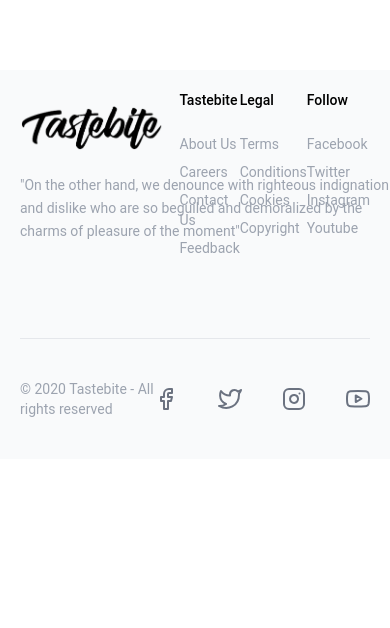
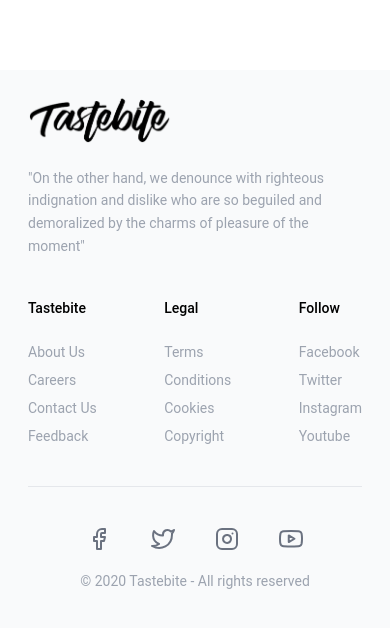
Before and after one commit to abdallamfathy/clouds-task, a React (Vite) app: page / in a window 390 px wide. Shown: the part 266-894 px from the top of the page. Before the commit the page ends 844 px from the top, so only its background shows below. Built offline with nearby package versions, Linux system fonts and the light colour scheme; no server answers.

Commit message:
make footer responsive

```diff
--- a/src/components/Layout/Footer/Footer.tsx
+++ b/src/components/Layout/Footer/Footer.tsx
@@ -1,54 +1,79 @@
-import React from 'react'
-import logo from '../../../assets/images/logo.png'
-import { FiFacebook, FiInstagram, FiTwitter, FiYoutube } from 'react-icons/fi'
+import React from "react";
+import logo from "../../../assets/images/logo.png";
+import { FiFacebook, FiInstagram, FiTwitter, FiYoutube } from "react-icons/fi";
 
 const Footer: React.FC = () => {
   return (
-    <div className='flex flex-col bg-gray-50 2xl:px-40 xl:px-20 lg:px-10 px-5 lg:pt-24 py-5 mt-20 '>
-        <div className='flex justify-between items-center w-full border-b border-gray-200 pb-20'>
-                <div className='w-1/2 flex flex-col gap-6'>
-                    <img src={logo} alt="logo" className='w-36' />
-                    <p className='text-gray-400 w-96 leading-relaxed text-sm'>"On the other hand, we denounce with righteous indignation and dislike who are so beguiled and demoralized by the charms of pleasure of the moment"</p>
+    <div className="flex flex-col bg-gray-50 2xl:px-40 xl:px-20 lg:px-10 p-7 lg:pt-24  mt-20 ">
+      <div className="flex md:flex-row flex-col justify-between items-center max-md:gap-10 w-full border-b border-gray-200 md:pb-20 pb-10">
+        <div className="md:w-1/2 flex flex-col gap-6">
+          <img src={logo} alt="logo" className="w-36" />
+          <p className="text-gray-400 md:w-96 leading-relaxed text-sm">
+            "On the other hand, we denounce with righteous indignation and
+            dislike who are so beguiled and demoralized by the charms of
+            pleasure of the moment"
+          </p>
         </div>
-                <div className='w-1/2 flex justify-end 2xl:gap-40 xl:gap-36 lg:gap-28 md:gap-20 self-end text-sm'>
-                    <div className=' flex flex-col  gap-2'>
-                        <h2 className='font-[500] mb-4'>Tastebite</h2>
-                        <p className='hover:underline cursor-pointer hover:underline-offset-4 text-gray-400 text-sm'>About Us</p>
-                        <p className='hover:underline cursor-pointer hover:underline-offset-4 text-gray-400 text-sm'>Careers</p>
-                        <p className='hover:underline cursor-pointer hover:underline-offset-4 text-gray-400 text-sm'>Contact Us</p>
-                        <p className='hover:underline cursor-pointer hover:underline-offset-4 text-gray-400 text-sm'>Feedback</p>
-
+        <div className="md:w-1/2 flex   justify-end 2xl:gap-40 xl:gap-36 lg:gap-28 md:gap-20 max-md:justify-between w-full md:self-end text-sm">
+          <div className=" flex flex-col  gap-2">
+            <h2 className="font-[500] mb-4">Tastebite</h2>
+            <p className="hover:underline cursor-pointer hover:underline-offset-4 text-gray-400 text-sm">
+              About Us
+            </p>
+            <p className="hover:underline cursor-pointer hover:underline-offset-4 text-gray-400 text-sm">
+              Careers
+            </p>
+            <p className="hover:underline cursor-pointer hover:underline-offset-4 text-gray-400 text-sm">
+              Contact Us
+            </p>
+            <p className="hover:underline cursor-pointer hover:underline-offset-4 text-gray-400 text-sm">
+              Feedback
+            </p>
           </div>
-                    <div className=' flex flex-col  gap-2'>
-                        <h2 className='font-[500] mb-4'>Legal</h2>
-                        <p className='hover:underline cursor-pointer hover:underline-offset-4 text-gray-400 text-sm'>Terms</p>
-                        <p className='hover:underline cursor-pointer hover:underline-offset-4 text-gray-400 text-sm'>Conditions</p>
-                        <p className='hover:underline cursor-pointer hover:underline-offset-4 text-gray-400 text-sm'>Cookies</p>
-                        <p className='hover:underline cursor-pointer hover:underline-offset-4 text-gray-400 text-sm'>Copyright</p>
-
+          <div className=" flex flex-col  gap-2">
+            <h2 className="font-[500] mb-4">Legal</h2>
+            <p className="hover:underline cursor-pointer hover:underline-offset-4 text-gray-400 text-sm">
+              Terms
+            </p>
+            <p className="hover:underline cursor-pointer hover:underline-offset-4 text-gray-400 text-sm">
+              Conditions
+            </p>
+            <p className="hover:underline cursor-pointer hover:underline-offset-4 text-gray-400 text-sm">
+              Cookies
+            </p>
+            <p className="hover:underline cursor-pointer hover:underline-offset-4 text-gray-400 text-sm">
+              Copyright
+            </p>
           </div>
-                    <div className='    flex flex-col  gap-2'>
-                        <h2 className='font-[500] mb-4'>Follow</h2>
-                        <p className='hover:underline cursor-pointer hover:underline-offset-4 text-gray-400 text-sm'>Facebook</p>
-                        <p className='hover:underline cursor-pointer hover:underline-offset-4 text-gray-400 text-sm'>Twitter</p>
-                        <p className='hover:underline cursor-pointer hover:underline-offset-4 text-gray-400 text-sm'>Instagram</p>
-                        <p className='hover:underline cursor-pointer hover:underline-offset-4 text-gray-400 text-sm'>Youtube</p>
-
+          <div className="    flex flex-col  gap-2">
+            <h2 className="font-[500] mb-4">Follow</h2>
+            <p className="hover:underline cursor-pointer hover:underline-offset-4 text-gray-400 text-sm">
+              Facebook
+            </p>
+            <p className="hover:underline cursor-pointer hover:underline-offset-4 text-gray-400 text-sm">
+              Twitter
+            </p>
+            <p className="hover:underline cursor-pointer hover:underline-offset-4 text-gray-400 text-sm">
+              Instagram
+            </p>
+            <p className="hover:underline cursor-pointer hover:underline-offset-4 text-gray-400 text-sm">
+              Youtube
+            </p>
           </div>
         </div>
       </div>
 
-        <div className='flex justify-between items-center text-gray-400 pt-10 pb-5'>
-            <p className='text-sm'>© 2020 Tastebite - All rights reserved</p>
-            <div className='flex gap-10 items-center text-2xl text-gray-500'>
-                <FiFacebook/>
-                <FiTwitter/>
-                <FiInstagram/>
-                <FiYoutube/>
+      <div className="flex md:flex-row flex-col-reverse max-md:gap-5 justify-between items-center text-gray-400 pt-10 pb-5">
+        <p className="text-sm">© 2020 Tastebite - All rights reserved</p>
+        <div className="flex gap-10 items-center text-2xl text-gray-500">
+          <FiFacebook />
+          <FiTwitter />
+          <FiInstagram />
+          <FiYoutube />
         </div>
       </div>
     </div>
-  )
-}
+  );
+};
 
-export default Footer
+export default Footer;
```
Lines whose indentation alone changed are shown as unchanged.
